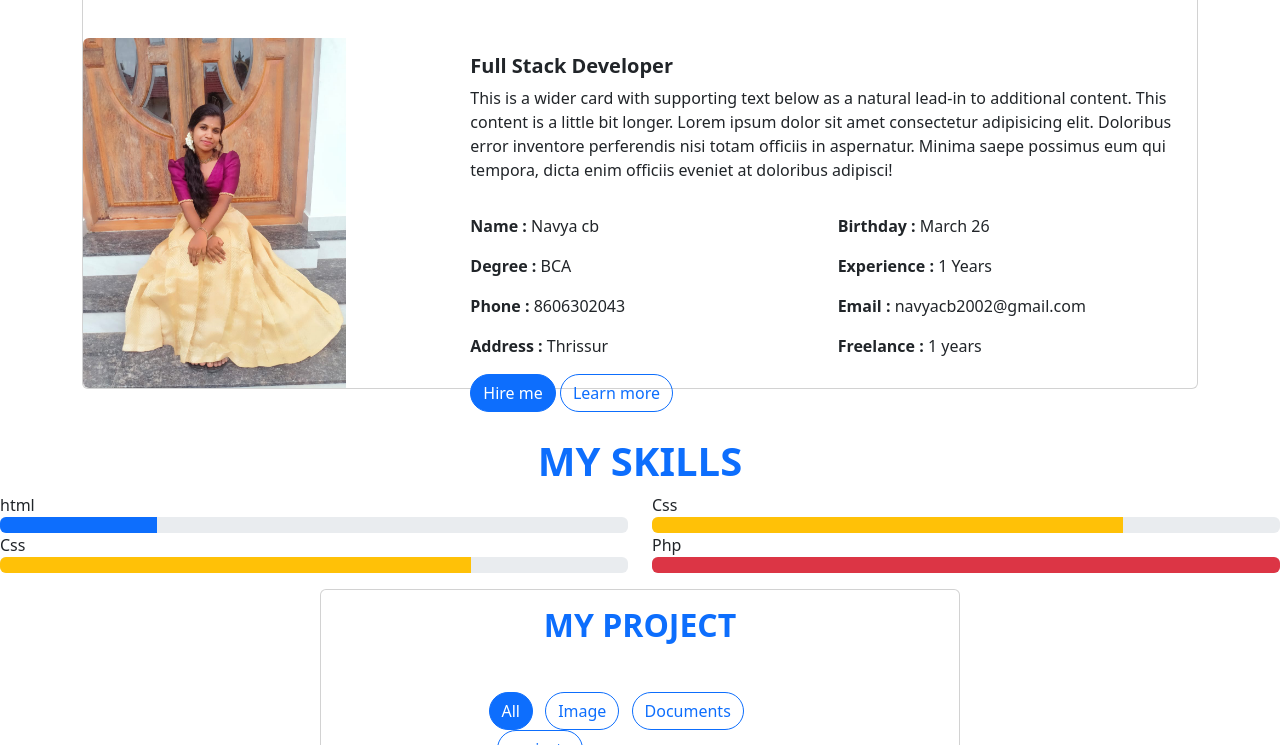
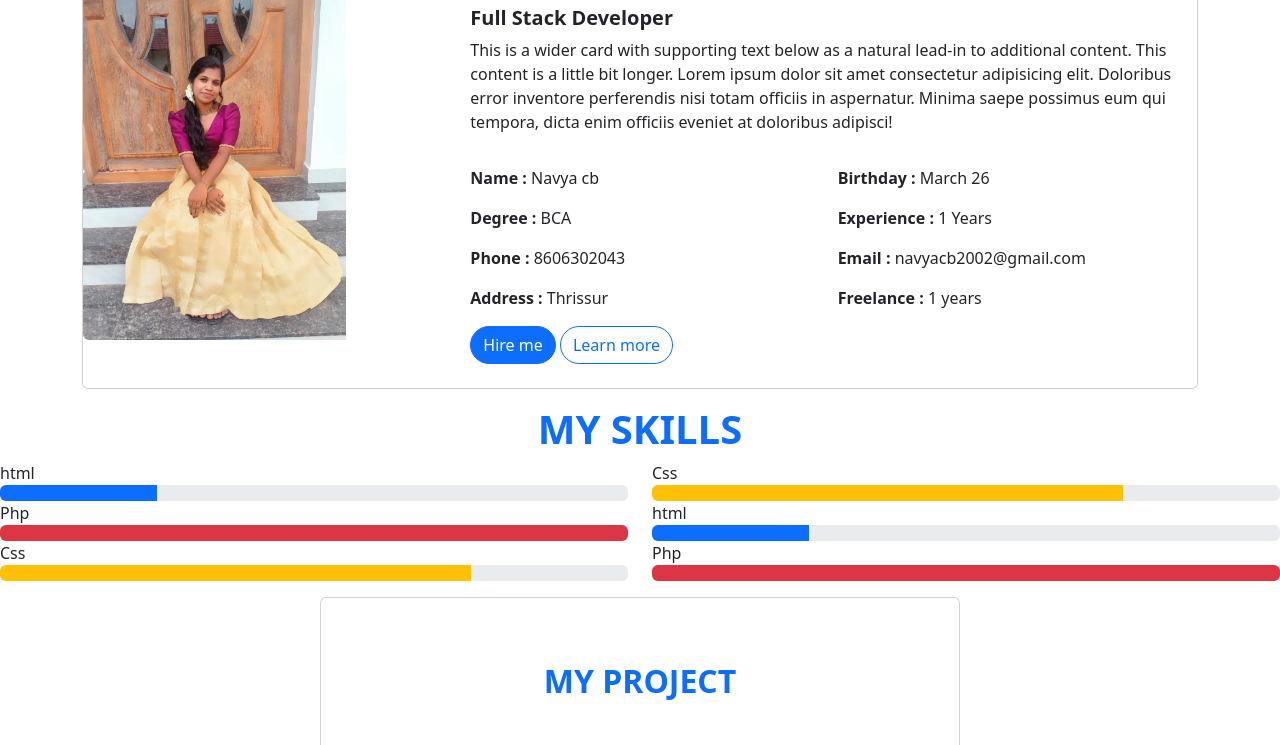
Before and after one commit to cbnavya/portfoliodemo, a plain HTML site: page index.html in a window 1280 px wide. Shown: the part 571-1316 px from the top of the page. Drawn offline with nearby package versions, Linux system fonts and the light colour scheme.

Commit message:
edited portfolio

```diff
--- a/index.html
+++ b/index.html
@@ -69,15 +69,15 @@
 
   <!-- About me section starts -->
   <div class="container">
-    <h1 class="text-center text-primary fw-bold mt-lg-5 mt-md-3 mt-sm-2">ABOUT ME</h1>
+    <h1 class="text-center  text-primary fw-bold mt-lg-5 mt-md-3 mt-sm-2">ABOUT ME</h1>
 
     <div class="card mb-3" style="max-width: 100%; height: 400px;">
       <div class="row g-0">
-        <div class="col-md-4 mt-lg-5 mt-md-3 mt-sm-2">
+        <div class="col-md-4 ">
           <img src="./images/nav.jpg" class="rounded-start" alt="..." height="350px">
         </div>
         <div class="col-md-8">
-          <div class="card-body mt-lg-5 mt-md-3 mt-sm-2">
+          <div class="card-body">
             <h5 class="card-title fw-semibold">Full Stack Developer</h5>
             <p class="card-text">
               This is a wider card with supporting text below as a natural lead-in to additional content. This content
@@ -131,7 +131,7 @@
   <!-- About me section end -->
 
   <!-- Skills section start -->
- <div class="container mt-lg-5 mt-md-3 mt-sm-2">
+ <div class="container">
     <h1 class="fw-bold text-primary text-center">MY SKILLS</h1>
   </div>
   <div class="row">
@@ -149,6 +149,21 @@
         <div class="progress-bar bg-warning" style="width: 75%"></div>
       </div>
     </div>
+
+    <div class="col-6">
+      Php
+      <div class="progress" role="progressbar" aria-label="Danger example" aria-valuenow="100" aria-valuemin="0" aria-valuemax="100">
+        <div class="progress-bar bg-danger" style="width: 100%"></div>
+      </div>
+    </div>
+
+    <div class="col-6">
+      html
+      <div class="progress" role="progressbar" aria-label="Success example" aria-valuenow="25" aria-valuemin="0" aria-valuemax="100">
+        <div class="progress-bar bg-primary" style="width: 25%"></div>
+      </div>
+    </div>
+
 
     <div class="col-6">
       Css
@@ -169,7 +184,7 @@
   <!-- my project section -->
   <div class="card mb-2 mt-3 ms-auto me-auto" style="max-width: 50%; height: 900px;">
     <div class="card-body">
-      <h2 class="card-title text-center fw-bold text-primary">MY PROJECT</h2>
+      <h2 class="card-title text-center fw-bold text-primary mt-lg-5 mt-md-3 mt-sm-2">MY PROJECT</h2>
       <div class="mt-5 col-6 mx-auto">
         <button class="btn btn-primary text-white rounded-pill">All</button>
         <button class="btn btn-outline-primary text-primary rounded-pill ms-2">Image</button>
@@ -206,7 +221,7 @@
   <!-- my project section end -->
 
 <!-- my works start -->
-    <div class="container">
+    <div class="container mt-lg-5 mt-md-3 mt-sm-2">
       <div id="carouselExampleCaptions" class="carousel slide" data-bs-ride="carousel">
         <div class="carousel-indicators">
           <button type="button" data-bs-target="#carouselExampleCaptions" data-bs-slide-to="0" class="active" aria-current="true" aria-label="Slide 1"></button>
```
